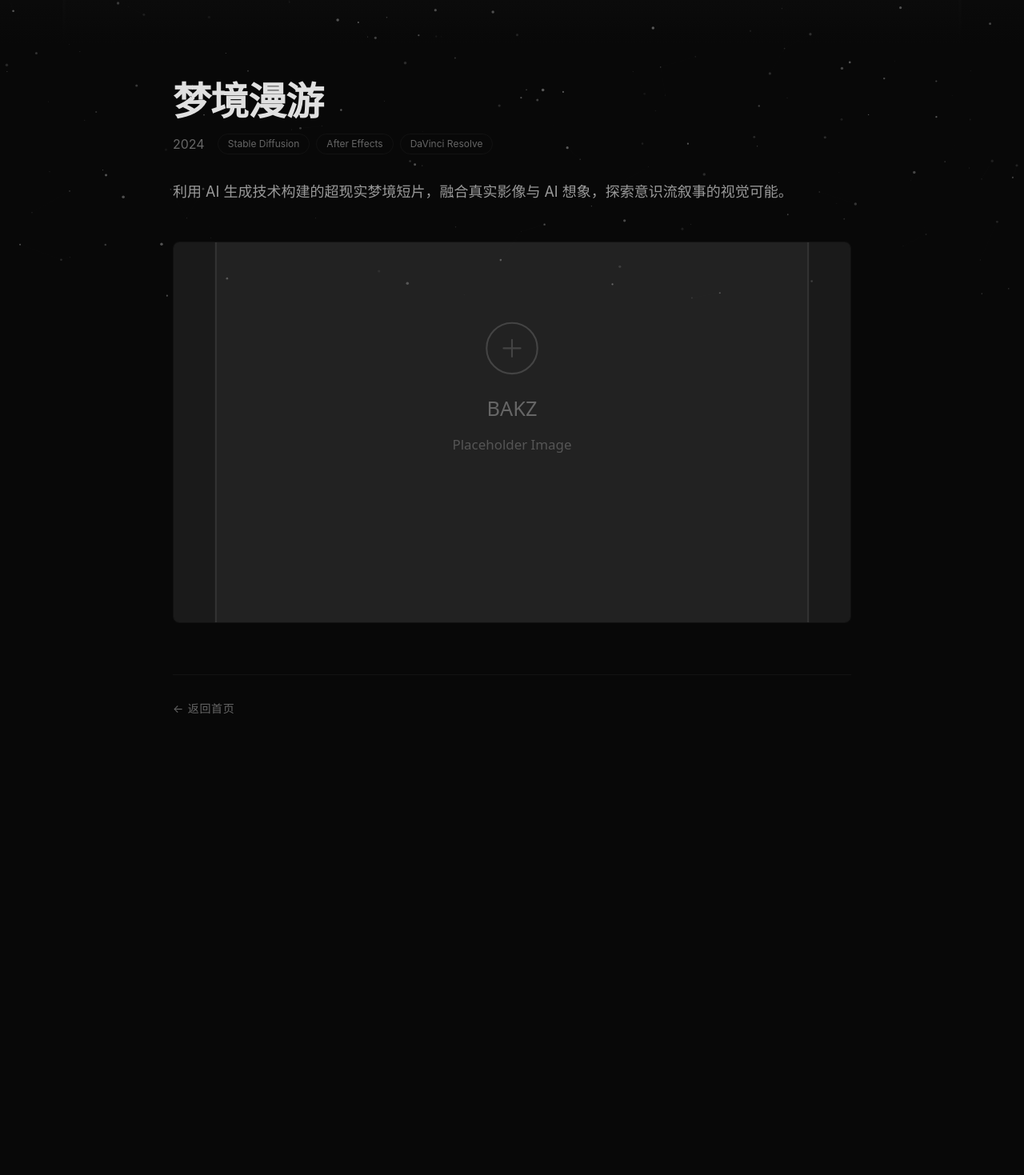
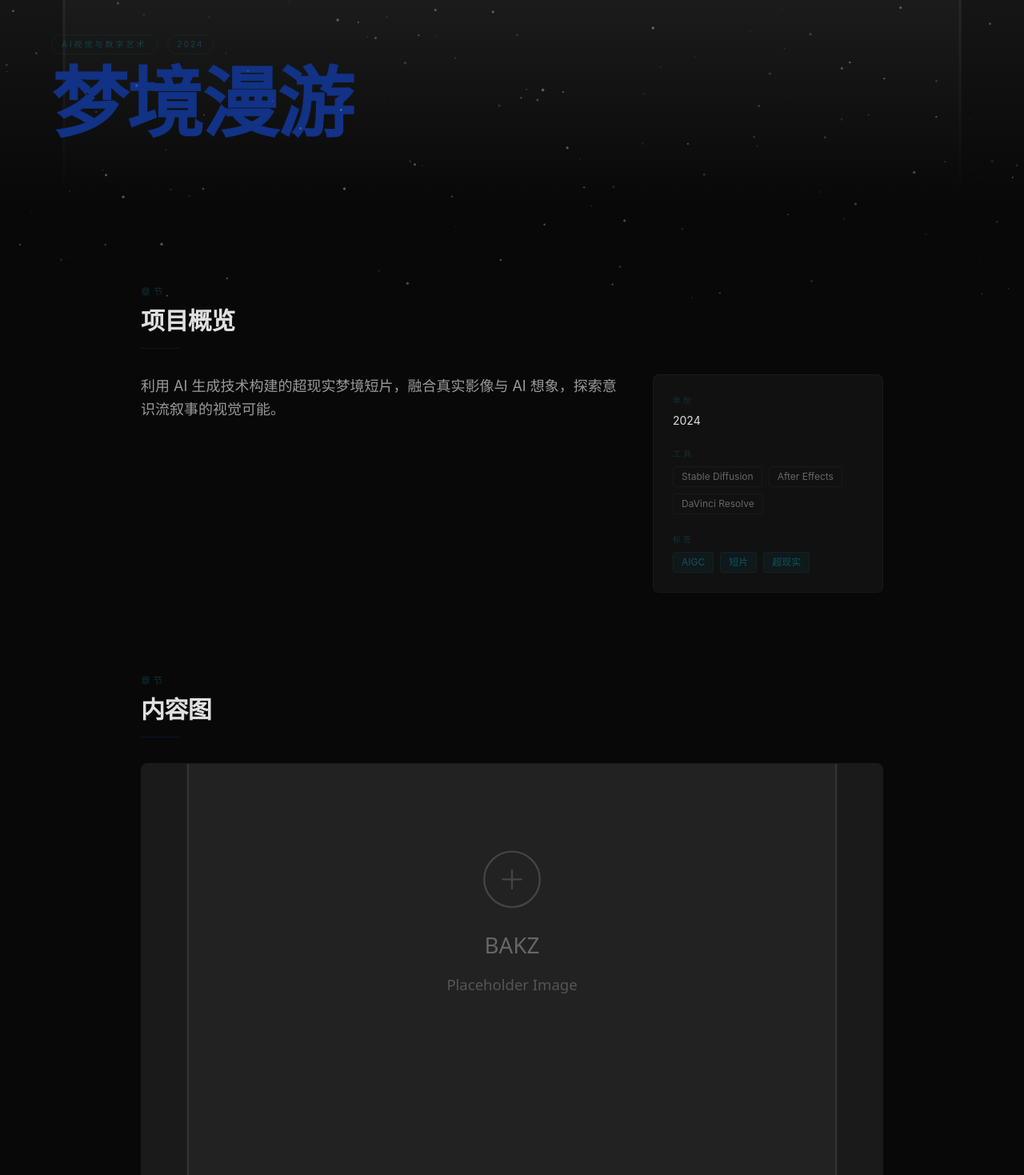
Before and after one commit to z1822700280-pixel/bakz-portfolio, a Next.js app: page /project/aigc-video-1 in a window 1280 px wide. Shown: the part 425-1894 px from the top of the page at 80% size. Before the commit the page ends 1369 px from the top, so only its background shows below. Built offline with nearby package versions, Linux system fonts and the light colour scheme.

Commit message:
feat: redesign project detail page with editorial layout and sections

```diff
--- a/app/project/[id]/page.tsx
+++ b/app/project/[id]/page.tsx
@@ -6,6 +6,25 @@ import { projects } from '@/data/projects'
 import Image from 'next/image'
 import Link from 'next/link'
 import { useLanguage } from '@/contexts/LanguageContext'
+
+function isVideo(path: string) {
+  return path.endsWith('.mov') || path.endsWith('.mp4')
+}
+
+function SectionHeading({ zh, en }: { zh: string; en: string }) {
+  const { lang } = useLanguage()
+  return (
+    <div className="mb-8">
+      <span className="text-xs tracking-[0.3em] text-secondary/50 uppercase">
+        {lang === 'zh' ? '章节' : 'Section'}
+      </span>
+      <h2 className="text-2xl md:text-3xl font-bold tracking-tight text-[var(--text-primary)] mt-2">
+        {lang === 'zh' ? zh : en}
+      </h2>
+      <div className="w-12 h-px bg-primary/30 mt-4" />
+    </div>
+  )
+}
 
 export default function ProjectDetail() {
   const params = useParams()
@@ -20,98 +39,277 @@ export default function ProjectDetail() {
     )
   }
 
+  const videos = project.images.filter(isVideo)
+  const images = project.images.filter((m) => !isVideo(m))
+  const fullFilm = videos[0]
+  const clips = videos.slice(1)
+
   return (
     <main className="min-h-screen">
-      {/* Hero Image */}
-      <motion.div
-        className="relative h-[60vh] w-full"
-        initial={{ scale: 1.1 }}
-        animate={{ scale: 1 }}
-        transition={{ duration: 1.2, ease: [0.22, 1, 0.36, 1] }}
-      >
+      {/* ── Hero ── */}
+      <section className="relative h-[70vh] md:h-[85vh] overflow-hidden">
+        {fullFilm ? (
+          <video
+            src={fullFilm}
+            className="absolute inset-0 w-full h-full object-cover"
+            muted
+            loop
+            playsInline
+            autoPlay
+          />
+        ) : (
           <Image
             src={project.thumbnail}
             alt={project.title[lang]}
             fill
             className="object-cover"
+            priority
           />
-        <div className="absolute inset-0 bg-gradient-to-t from-[var(--bg-primary)] to-transparent" />
+        )}
+        <div className="absolute inset-0 bg-gradient-to-t from-[var(--bg-primary)] via-transparent to-transparent" />
+
+        {/* Title overlay */}
+        <div className="absolute bottom-0 left-0 right-0 p-6 md:p-16 pb-12 md:pb-20">
+          <motion.div
+            initial={{ opacity: 0, y: 30 }}
+            animate={{ opacity: 1, y: 0 }}
+            transition={{ duration: 1, ease: [0.22, 1, 0.36, 1] }}
+          >
+            <div className="flex flex-wrap gap-3 mb-4">
+              <span className="text-[10px] tracking-[0.3em] text-secondary/70 uppercase border border-secondary/20 px-3 py-1 rounded-full">
+                {project.category === 'game'
+                  ? lang === 'zh' ? '游戏与交互设计' : 'Game & Interactive'
+                  : project.category === 'ai-visual'
+                  ? lang === 'zh' ? 'AI视觉与数字艺术' : 'AI Visual Art'
+                  : lang === 'zh' ? '影视后期与视觉设计' : 'Post-production'}
+              </span>
+              <span className="text-[10px] tracking-[0.2em] text-secondary/70 border border-secondary/20 px-3 py-1 rounded-full">
+                {project.year}
+              </span>
+              {project.role && (
+                <span className="text-[10px] tracking-[0.2em] text-secondary/70 border border-secondary/20 px-3 py-1 rounded-full">
+                  {project.role[lang]}
+                </span>
+              )}
+            </div>
+            <h1 className="text-5xl md:text-7xl lg:text-8xl font-bold tracking-tight leading-[0.95] text-primary">
+              {project.title[lang]}
+            </h1>
           </motion.div>
+        </div>
+      </section>
 
-      {/* Content */}
-      <div className="max-w-4xl mx-auto px-6 py-12">
-        <motion.div
+      {/* ── Content ── */}
+      <div className="max-w-5xl mx-auto px-6 md:px-12 py-16 md:py-24">
+
+        {/* ── Overview ── */}
+        <motion.section
           initial={{ opacity: 0, y: 20 }}
           animate={{ opacity: 1, y: 0 }}
           transition={{ duration: 0.8, delay: 0.3, ease: [0.22, 1, 0.36, 1] }}
+          className="mb-24"
         >
-          <h1 className="text-4xl md:text-5xl font-bold mb-4 text-[var(--text-primary)]">
-            {project.title[lang]}
-          </h1>
-
-          <div className="flex items-center gap-4 mb-8">
-            <span className="text-[var(--text-muted)]">{project.year}</span>
-            <div className="flex gap-2">
-              {project.tools.map((tool) => (
-                <span
-                  key={tool}
-                  className="text-xs px-3 py-1 text-[var(--text-muted)] border border-[var(--border-subtle)] rounded-full"
-                >
-                  {tool}
+          <SectionHeading zh="项目概览" en="Overview" />
+          <div className="grid grid-cols-1 md:grid-cols-3 gap-8">
+            <div className="md:col-span-2">
+              <p className="text-base md:text-lg leading-relaxed text-[var(--text-secondary)] whitespace-pre-line">
+                {project.description[lang]}
+              </p>
+            </div>
+            <div className="md:col-span-1">
+              <div className="space-y-6 p-6 bg-[var(--bg-card)] border border-[var(--border-subtle)] rounded-lg">
+                <div>
+                  <h4 className="text-[10px] tracking-[0.3em] text-secondary/50 uppercase mb-2">
+                    {lang === 'zh' ? '年份' : 'Year'}
+                  </h4>
+                  <p className="text-sm text-[var(--text-primary)]">{project.year}</p>
+                </div>
+                {project.role && (
+                  <div>
+                    <h4 className="text-[10px] tracking-[0.3em] text-secondary/50 uppercase mb-2">
+                      {lang === 'zh' ? '角色' : 'Role'}
+                    </h4>
+                    <p className="text-sm text-[var(--text-primary)]">{project.role[lang]}</p>
+                  </div>
+                )}
+                <div>
+                  <h4 className="text-[10px] tracking-[0.3em] text-secondary/50 uppercase mb-2">
+                    {lang === 'zh' ? '工具' : 'Tools'}
+                  </h4>
+                  <div className="flex flex-wrap gap-2">
+                    {project.tools.map((t) => (
+                      <span key={t} className="text-xs px-2.5 py-1 text-[var(--text-muted)] border border-[var(--border-subtle)] rounded">
+                        {t}
                       </span>
                     ))}
                   </div>
                 </div>
+                <div>
+                  <h4 className="text-[10px] tracking-[0.3em] text-secondary/50 uppercase mb-2">
+                    {lang === 'zh' ? '标签' : 'Tags'}
+                  </h4>
+                  <div className="flex flex-wrap gap-2">
+                    {project.tags.map((t) => (
+                      <span key={t} className="text-xs px-2.5 py-1 text-secondary bg-secondary/10 border border-secondary/20 rounded">
+                        {t}
+                      </span>
+                    ))}
+                  </div>
+                </div>
+              </div>
+            </div>
+          </div>
+        </motion.section>
 
-          <p className="text-[var(--text-secondary)] text-lg leading-relaxed mb-12">
-            {project.description[lang]}
-          </p>
-
-          {/* Project Media (images + videos) */}
-          <div className="space-y-8">
-            {project.images.map((media, index) => {
-              const isVideo = media.endsWith('.mov') || media.endsWith('.mp4')
-              return (
-                <motion.div
-                  key={index}
-                  className="relative aspect-video rounded-lg overflow-hidden border border-[var(--border-subtle)]"
-                  initial={{ opacity: 0, y: 20 }}
+        {/* ── Full Film ── */}
+        {fullFilm && (
+          <motion.section
+            initial={{ opacity: 0, y: 30 }}
             whileInView={{ opacity: 1, y: 0 }}
-                  transition={{ duration: 0.6, delay: index * 0.1, ease: [0.22, 1, 0.36, 1] }}
-                  viewport={{ once: true }}
+            transition={{ duration: 0.8, ease: [0.22, 1, 0.36, 1] }}
+            viewport={{ once: true, margin: '-100px' }}
+            className="mb-24"
           >
-                  {isVideo ? (
+            <SectionHeading zh="正片" en="Full Film" />
+            <div className="relative w-full aspect-video rounded-lg overflow-hidden border border-[var(--border-subtle)] bg-black">
               <video
-                      src={media}
+                src={fullFilm}
                 controls
-                      className="w-full h-full object-cover"
+                className="w-full h-full"
                 playsInline
               >
                 Your browser does not support the video tag.
               </video>
-                  ) : (
+            </div>
+          </motion.section>
+        )}
+
+        {/* ── Video Clips ── */}
+        {clips.length > 0 && (
+          <motion.section
+            initial={{ opacity: 0, y: 30 }}
+            whileInView={{ opacity: 1, y: 0 }}
+            transition={{ duration: 0.8, ease: [0.22, 1, 0.36, 1] }}
+            viewport={{ once: true, margin: '-100px' }}
+            className="mb-24"
+          >
+            <SectionHeading zh="视频片段" en="Video Clips" />
+            <div className="grid grid-cols-1 md:grid-cols-2 gap-6">
+              {clips.map((src, i) => (
+                <div
+                  key={i}
+                  className="relative aspect-video rounded-lg overflow-hidden border border-[var(--border-subtle)] bg-black"
+                >
+                  <video
+                    src={src}
+                    controls
+                    className="w-full h-full"
+                    playsInline
+                  >
+                    Your browser does not support the video tag.
+                  </video>
+                </div>
+              ))}
+            </div>
+          </motion.section>
+        )}
+
+        {/* ── Visual Gallery ── */}
+        {images.length > 0 && (
+          <motion.section
+            initial={{ opacity: 0, y: 30 }}
+            whileInView={{ opacity: 1, y: 0 }}
+            transition={{ duration: 0.8, ease: [0.22, 1, 0.36, 1] }}
+            viewport={{ once: true, margin: '-100px' }}
+            className="mb-24"
+          >
+            <SectionHeading zh="内容图" en="Gallery" />
+            <div className="space-y-8">
+              {images.map((src, i) => (
+                <motion.div
+                  key={i}
+                  className="relative aspect-video rounded-lg overflow-hidden border border-[var(--border-subtle)] bg-[var(--bg-card)]"
+                  initial={{ opacity: 0, y: 20 }}
+                  whileInView={{ opacity: 1, y: 0 }}
+                  transition={{ duration: 0.6, delay: i * 0.05, ease: [0.22, 1, 0.36, 1] }}
+                  viewport={{ once: true }}
+                >
                   <Image
-                      src={media}
-                      alt={`${project.title[lang]} - ${index + 1}`}
+                    src={src}
+                    alt={`${project.title[lang]} - ${i + 1}`}
                     fill
                     className="object-cover"
+                    sizes="(max-width: 768px) 100vw, 80vw"
                   />
+                </motion.div>
+              ))}
+            </div>
+          </motion.section>
         )}
-                </motion.div>
-              )
-            })}
+
+        {/* ── Reflection ── */}
+        {project.reflection && (
+          <motion.section
+            initial={{ opacity: 0, y: 30 }}
+            whileInView={{ opacity: 1, y: 0 }}
+            transition={{ duration: 0.8, ease: [0.22, 1, 0.36, 1] }}
+            viewport={{ once: true, margin: '-100px' }}
+            className="mb-24"
+          >
+            <SectionHeading zh="创作手记" en="Reflection" />
+            <blockquote className="text-lg md:text-xl leading-relaxed text-[var(--text-secondary)] italic border-l-2 border-primary/30 pl-6">
+              {project.reflection[lang]}
+            </blockquote>
+          </motion.section>
+        )}
+
+        {/* ── External Links ── */}
+        {project.externalLinks && project.externalLinks.length > 0 && (
+          <motion.section
+            initial={{ opacity: 0, y: 30 }}
+            whileInView={{ opacity: 1, y: 0 }}
+            transition={{ duration: 0.8, ease: [0.22, 1, 0.36, 1] }}
+            viewport={{ once: true, margin: '-100px' }}
+            className="mb-24"
+          >
+            <SectionHeading zh="外部链接" en="External Links" />
+            <div className="flex flex-wrap gap-4">
+              {project.externalLinks.map((link, i) => (
+                <a
+                  key={i}
+                  href={link.url}
+                  target="_blank"
+                  rel="noopener noreferrer"
+                  className="inline-flex items-center gap-2 px-6 py-3 text-sm tracking-wider border border-[var(--border-subtle)] rounded-lg text-[var(--text-primary)] hover:border-primary/30 hover:text-primary transition-all duration-300"
+                >
+                  <svg className="w-4 h-4" fill="none" viewBox="0 0 24 24" stroke="currentColor">
+                    <path strokeLinecap="round" strokeLinejoin="round" strokeWidth={1.5} d="M10 6H6a2 2 0 00-2 2v10a2 2 0 002 2h10a2 2 0 002-2v-4M14 4h6m0 0v6m0-6L10 14" />
+                  </svg>
+                  {link.label}
+                </a>
+              ))}
             </div>
+          </motion.section>
+        )}
 
-          {/* Navigation */}
-          <div className="flex justify-between items-center mt-16 pt-8 border-t border-[var(--border-subtle)]">
+        {/* ── Navigation ── */}
+        <motion.div
+          initial={{ opacity: 0 }}
+          whileInView={{ opacity: 1 }}
+          viewport={{ once: true }}
+          className="pt-12 border-t border-[var(--border-subtle)]"
+        >
           <Link
             href="/"
-              className="text-[var(--text-muted)] hover:text-secondary transition-colors text-sm tracking-wider"
+            className="inline-flex items-center gap-2 text-sm tracking-wider text-[var(--text-muted)] hover:text-secondary transition-colors group"
           >
-              ← {lang === 'zh' ? '返回首页' : 'Back to Home'}
+            <svg className="w-4 h-4 transition-transform duration-300 group-hover:-translate-x-1" fill="none" viewBox="0 0 24 24" stroke="currentColor">
+              <path strokeLinecap="round" strokeLinejoin="round" strokeWidth={1.5} d="M15 19l-7-7 7-7" />
+            </svg>
+            {lang === 'zh' ? '返回首页' : 'Back to Home'}
           </Link>
-          </div>
         </motion.div>
+
       </div>
     </main>
   )
--- a/content/projects/goldfish-chamber.json
+++ b/content/projects/goldfish-chamber.json
@@ -12,6 +12,10 @@
   "tags": ["剪辑", "短片"],
   "year": 2024,
   "thumbnail": "/images/goldfish-chamber/thumbnail.jpg",
+  "role": {
+    "zh": "导演 / 剪辑 / 后期",
+    "en": "Director / Editor / Post-production"
+  },
   "images": [
     "/images/goldfish-chamber/full-film.mov",
     "/images/goldfish-chamber/clip-0.mov",
@@ -35,6 +39,11 @@
     "/images/goldfish-chamber/content-16.jpg"
   ],
   "tools": ["DaVinci Resolve", "Premiere Pro", "Sony"],
+  "externalLinks": [],
+  "reflection": {
+    "zh": "团队历时四天三夜完成拍摄，面临停电、多次NG等挑战，最终通过集体协作完成作品。我们希望借由阿藤的故事，引发对青年群体生存状态的关注与思考。",
+    "en": "The crew shot the entire film over four days and three nights, overcoming hurdles including power outages and countless retakes. Through Atou's story, we hope to spark greater attention and reflection on the living conditions of young people today."
+  },
   "links": {
     "behance": "",
     "figma": "",
--- a/data/projects.ts
+++ b/data/projects.ts
@@ -1,3 +1,13 @@
+export interface Role {
+  zh: string
+  en: string
+}
+
+export interface ExternalLink {
+  label: string
+  url: string
+}
+
 export interface Project {
   id: string
   title: { zh: string; en: string }
@@ -8,6 +18,9 @@ export interface Project {
   thumbnail: string
   images: string[]
   tools: string[]
+  role?: Role
+  externalLinks?: ExternalLink[]
+  reflection?: { zh: string; en: string }
 }
 
 export const projects: Project[] = [
@@ -167,13 +180,11 @@ export const projects: Project[] = [
     tags: ['剪辑', '短片'],
     year: 2024,
     thumbnail: '/images/goldfish-chamber/thumbnail.jpg',
+    role: { zh: '导演 / 剪辑 / 后期', en: 'Director / Editor / Post-production' },
     images: [
-      // Full film
       '/images/goldfish-chamber/full-film.mov',
-      // Content clips
       '/images/goldfish-chamber/clip-0.mov',
       '/images/goldfish-chamber/clip-1.mov',
-      // Content images
       '/images/goldfish-chamber/content-0.jpg',
       '/images/goldfish-chamber/content-1.jpg',
       '/images/goldfish-chamber/content-2.jpg',
@@ -193,6 +204,11 @@ export const projects: Project[] = [
       '/images/goldfish-chamber/content-16.jpg',
     ],
     tools: ['DaVinci Resolve', 'Premiere Pro', 'Sony'],
+    externalLinks: [],
+    reflection: {
+      zh: '团队历时四天三夜完成拍摄，面临停电、多次NG等挑战，最终通过集体协作完成作品。我们希望借由阿藤的故事，引发对青年群体生存状态的关注与思考。',
+      en: 'The crew shot the entire film over four days and three nights, overcoming hurdles including power outages and countless retakes. Through Atou\'s story, we hope to spark greater attention and reflection on the living conditions of young people today.',
+    },
   },
   {
     id: 'ui-design-2',
```
Lines whose indentation alone changed are shown as unchanged.
